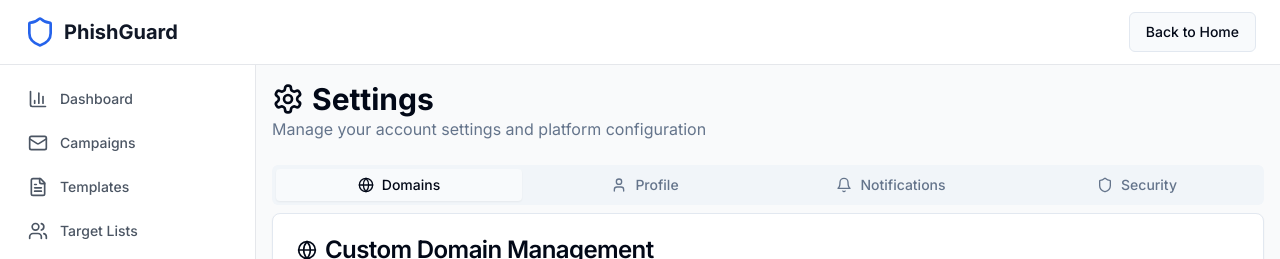
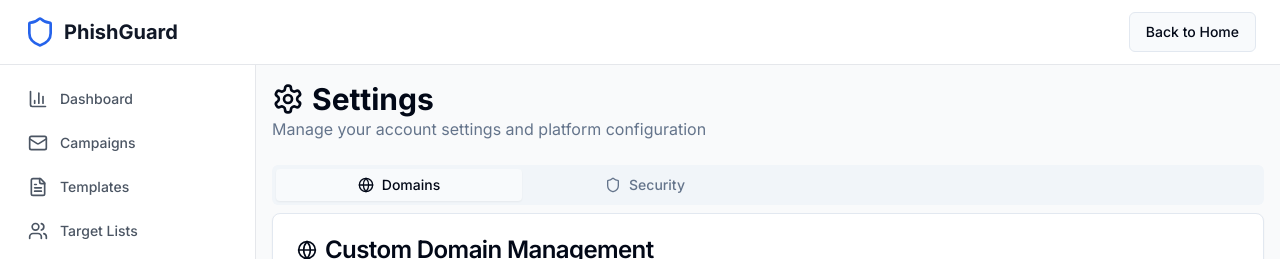
Before and after one commit to 3lvin-Kc/LureX, a React (Vite) app: page /settings in a window 1280 px wide. Shown: the top 259 px of the page. Built offline with nearby package versions, Linux system fonts and the light colour scheme; no server answers; the database is empty.

Commit message:
Visual edit in Lovable
Edited UI in Lovable

```diff
--- a/src/pages/Settings.tsx
+++ b/src/pages/Settings.tsx
@@ -1,14 +1,11 @@
-
 import React, { useState } from 'react';
 import DashboardLayout from '@/components/dashboard/DashboardLayout';
 import { Tabs, TabsContent, TabsList, TabsTrigger } from '@/components/ui/tabs';
 import { Card, CardContent, CardDescription, CardHeader, CardTitle } from '@/components/ui/card';
 import { Settings as SettingsIcon, Globe, User, Bell, Shield } from 'lucide-react';
 import CustomDomainManager from '@/components/domains/CustomDomainManager';
-
 const Settings = () => {
-  return (
-    <DashboardLayout>
+  return <DashboardLayout>
       <div className="container mx-auto p-4 max-w-6xl">
         <div className="mb-6">
           <h1 className="text-3xl font-bold flex items-center gap-2">
@@ -26,14 +23,8 @@ const Settings = () => {
               <Globe className="h-4 w-4" />
               Domains
             </TabsTrigger>
-            <TabsTrigger value="profile" className="flex items-center gap-2">
-              <User className="h-4 w-4" />
-              Profile
-            </TabsTrigger>
-            <TabsTrigger value="notifications" className="flex items-center gap-2">
-              <Bell className="h-4 w-4" />
-              Notifications
-            </TabsTrigger>
+
+
             <TabsTrigger value="security" className="flex items-center gap-2">
               <Shield className="h-4 w-4" />
               Security
@@ -87,8 +78,6 @@ const Settings = () => {
           </TabsContent>
         </Tabs>
       </div>
-    </DashboardLayout>
-  );
+    </DashboardLayout>;
 };
-
 export default Settings;
```
